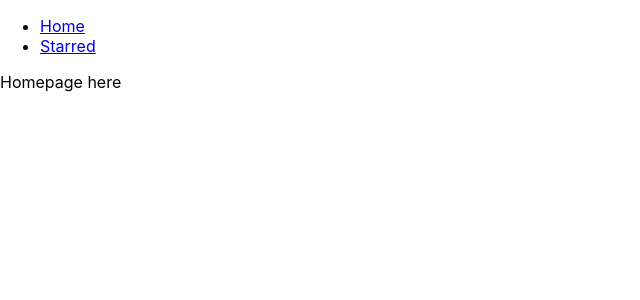
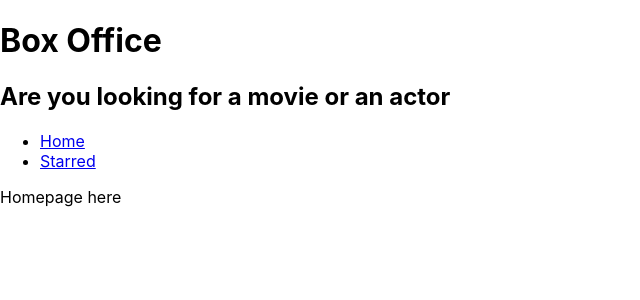
Before and after one commit to AzureMichael/box-office, a React (Create React App) app: page / in a window 1280 px wide. Shown: the top 300 px of the page, without its empty margins (0-640 px from the left). Built offline with nearby package versions, Linux system fonts and the light colour scheme; the HTML template or start-up script is replaced by a standard one.

Commit message:
Added multiple layout support and title

```diff
--- a/src/App.js
+++ b/src/App.js
@@ -1,19 +1,16 @@
 import React from 'react';
 import {Routes, Route} from 'react-router-dom'
-import Navs from './components/Navs';
 import Home from './components/routes/Home';
 import Starred from './components/routes/Starred';
+import NotFoundRoute from './components/routes/NotFoundRoute';
 
 function App() {
   return (
-    <div>
-    <Navs/>
     <Routes>
       <Route exact path='/' element={<Home/>}/>
       <Route path='/starred' element={<Starred/>}/>
-      <Route />
+      <Route element={<NotFoundRoute/>}/>
     </Routes>
-    </div>
   );
 }
 
--- /dev/null
+++ b/src/components/layouts/MainPageLayout.js
@@ -0,0 +1,16 @@
+import React from 'react';
+import Navs from '../Navs';
+import Title from '../title';
+
+const MainPageLayout = ({children}) => {
+    return (
+        <div>
+            <Title title = "Box Office" subtitle = "Are you looking for a movie or an actor"/>
+            <Navs />
+
+            {children}
+        </div>
+     );
+}
+
+export default MainPageLayout;
--- a/src/components/routes/Home.js
+++ b/src/components/routes/Home.js
@@ -1,7 +1,8 @@
 import React from 'react';
+import MainPageLayout from '../layouts/MainPageLayout';
 
 const Home = () => {
-    return ( <div>Homepage here</div> );
+    return ( <MainPageLayout>Homepage here</MainPageLayout> );
 }
 
 export default Home;
--- /dev/null
+++ b/src/components/routes/NotFoundRoute.js
@@ -0,0 +1,7 @@
+import React from 'react';
+
+const NotFoundRoute = () => {
+    return ( <div>404 not found</div> );
+}
+
+export default NotFoundRoute;
--- a/src/components/routes/Starred.js
+++ b/src/components/routes/Starred.js
@@ -1,7 +1,8 @@
 import React from 'react';
+import MainPageLayout from '../layouts/MainPageLayout';
 
 const Starred = () => {
-    return ( <div>Starred here</div> );
+    return ( <MainPageLayout>Starred here</MainPageLayout> );
 }
 
 export default Starred;
--- /dev/null
+++ b/src/components/title.js
@@ -0,0 +1,12 @@
+import React from 'react';
+
+const Title = ({title, subtitle}) => {
+    return (
+        <div>
+            <h1>{title}</h1>
+            <h2>{subtitle}</h2>
+        </div>
+     );
+}
+
+export default Title;
```
